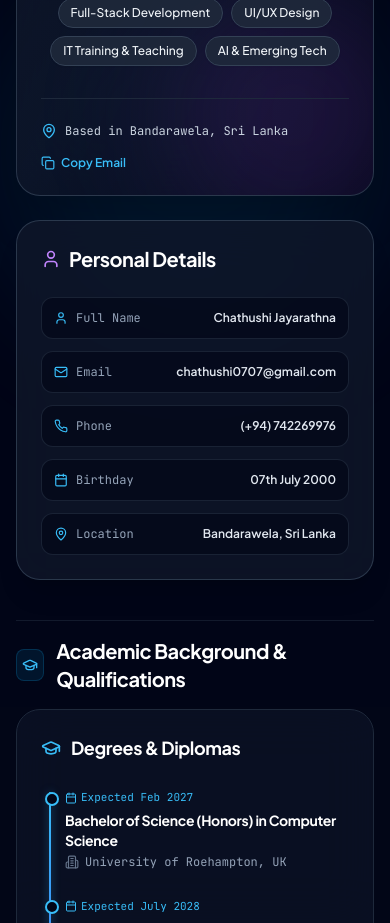
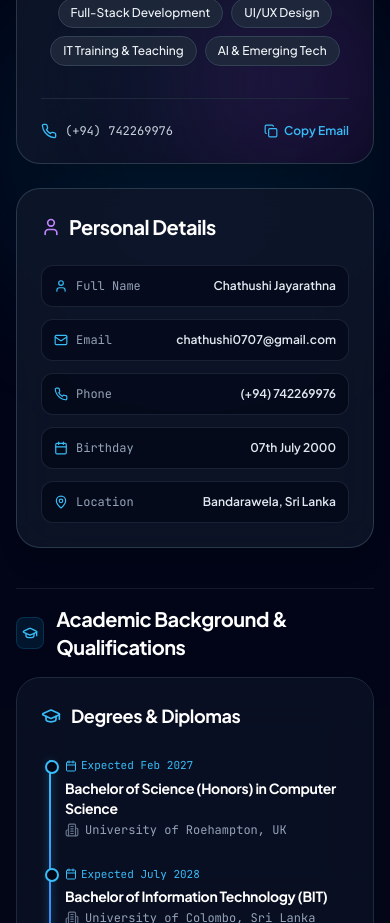
Before and after one commit to twelizadigtial/portfolio, a Next.js app: page / in a window 390 px wide. Shown: the part 1580-2503 px from the top of the page. Built offline with nearby package versions, Linux system fonts and the light colour scheme.

Commit message:
Replace location badge with linked phone number in About section

```diff
--- a/components/sections/About.tsx
+++ b/components/sections/About.tsx
@@ -200,10 +200,13 @@ export const AboutSection: React.FC = () => {
 
             {/* Card Footer */}
             <div className="relative z-10 mt-8 pt-6 border-t border-slate-800 flex flex-wrap items-center justify-between gap-4">
-              <div className="flex items-center gap-2 text-xs font-mono text-slate-300">
-                <MapPin className="w-4 h-4 text-sky-400" />
-                <span>Based in {personalData.location}</span>
-              </div>
+              <a
+                href={`tel:${personalData.phone.replace(/[^+\d]/g, "")}`}
+                className="flex items-center gap-2 text-xs font-mono text-slate-300 hover:text-sky-400 transition-colors group/phone"
+              >
+                <Phone className="w-4 h-4 text-sky-400 group-hover/phone:scale-110 transition-transform" />
+                <span>{personalData.phone}</span>
+              </a>
               <button
                 onClick={handleCopyEmail}
                 className="text-xs text-sky-400 hover:text-sky-300 font-semibold flex items-center gap-1.5 transition-colors group/btn"
```
